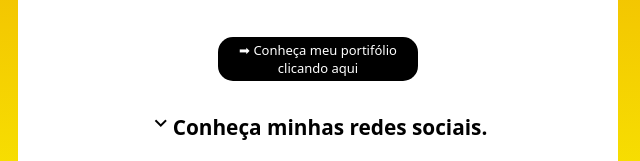
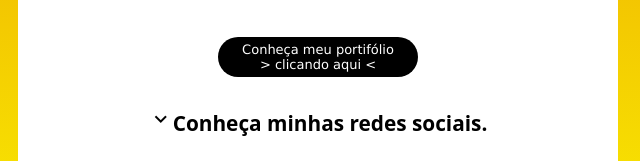
Before and after one commit to EduardoDuduu/social, a plain HTML site: page index.html in a window 1280 px wide. Shown: the part 400-561 px from the top of the page, 322-962 px from the left. Drawn offline with Linux system fonts and the light colour scheme.

Commit message:
update index.html

```diff
--- a/estilos/style.css
+++ b/estilos/style.css
@@ -68,7 +68,7 @@ p{
     margin: auto;
 }
 
-p#link-portfolio {
+a#link-portfolio {
     font-family: Verdana, Geneva, Tahoma, sans-serif;
     font-size: small;
     text-align: center;
@@ -77,12 +77,12 @@ p#link-portfolio {
     margin: auto;
     margin-top: 40px;
     margin-bottom: 20px;
-    padding: 4px 0px;
-    border-radius: 15px;
+    padding: 5px 0px;
+    border-radius: 20px;
     background-color: black;
 }
 
-p#link-portfolio > a {
+a#link-portfolio {
     text-decoration: none;
     color: white;
 }
--- a/index.html
+++ b/index.html
@@ -27,9 +27,7 @@
             Oi, meu nome é <strong>Eduardo</strong>, sou estudante de Tecnologia, hoje estou buscando me capacitar, e criar projetos que possam ajudar a melhorar a internet. Não trabalho na área ainda, faço os meus projetos de forma independente, já tenho alguns prontos se quiser ver basta acessar o meu GitHub, ou clicar no botão abaixo "Conheça meu portifólio".
         </p>
 
-        <p id="link-portfolio">
-            <a href="../html-css/index.html" rel="noopener noreferrer"> ➡ Conheça meu portifólio clicando aqui</a>
-        </p>
+        <a id="link-portfolio" href="https://eduardoduduu.github.io/html-css/index.html" rel="noopener noreferrer">Conheça meu portifólio <br> &gt; clicando aqui &lt;</a>
 
         <h2 class="contato">
             <span class="material-icons"> expand_more </span>Conheça minhas redes sociais.
```
